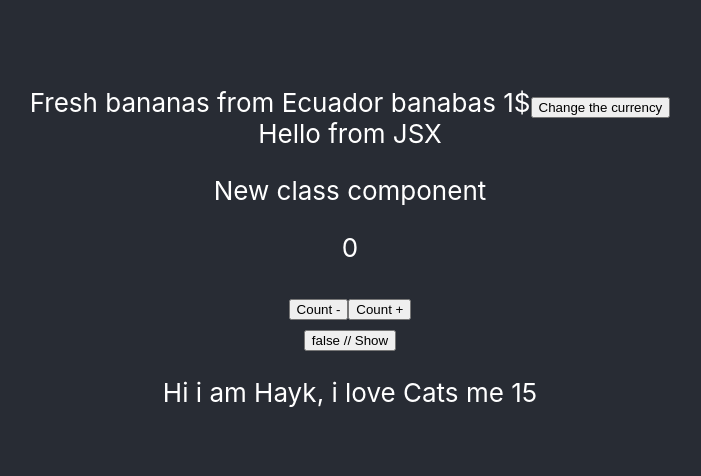
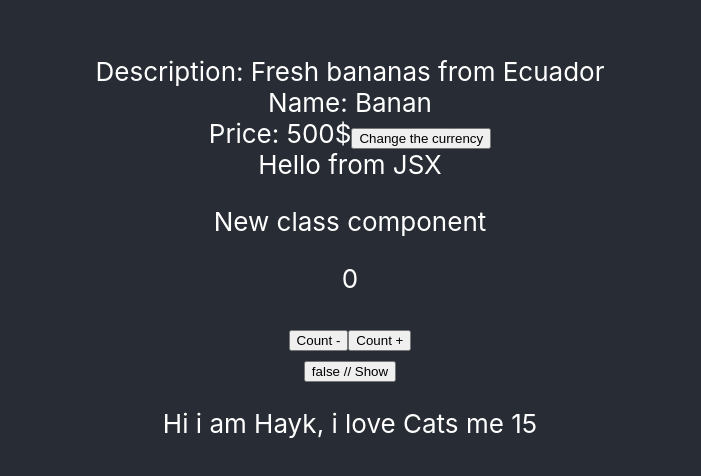
Before and after one commit to TheSlavProd/ToDo, a React (Create React App) app: page / in a window 1280 px wide. Shown: the part 140-616 px from the top of the page, without its empty margins (290-991 px from the left). Built offline with nearby package versions, Linux system fonts and the light colour scheme.

Commit message:
change price

```diff
--- a/src/App.js
+++ b/src/App.js
@@ -9,10 +9,11 @@ function App() {
   return (
     <div className="App">
       <header className="App-header">
-      <Product price="1$" name="banabas" description="Fresh bananas from Ecuador"/>
+      <Product price="500$" name="Banan" description="Fresh bananas from Ecuador"/>
 
 
       <Counter valueDef="New class component"/>
+
       <User name="Hayk" love="Cats" age={15} />
 
       </header>
--- a/src/components/Description.js
+++ b/src/components/Description.js
@@ -10,7 +10,7 @@ class Description extends Component{
     }
     render(){
         return(
-            <span>{this.props.description}</span>
+            <div>Description: {this.props.description}</div>
         )
     }
 
--- a/src/components/NameForHome.js
+++ b/src/components/NameForHome.js
@@ -10,7 +10,7 @@ class NameForHome extends Component{
     }
     render(){
         return(
-            <span> {this.props.nameforhome}</span>
+            <span>Name: {this.props.nameforhome}</span>
         )
     }
 
--- a/src/components/Price.js
+++ b/src/components/Price.js
@@ -1,33 +1,36 @@
-import react, {Component} from "react"
+import react, { Component } from "react";
 
+class Price extends Component {
+  constructor(props) {
+    super(props);
 
+    this.state = {
+      price: props.price,
+    };
+  }
 
-class Price extends Component{
+  priceChange = () => {
+    let { price } = this.state;
+    let realPrice = parseFloat(price);
 
-    constructor (props){
-        super(props)
+    this.setState({
+      price: price.includes("$")
+        ? realPrice * 476.44 + "֏"
+        : realPrice / 476.44 + "$",
+    });
+    //console.log(price)
+  };
 
+  render() {
+    let { price } = this.state;
 
-       this.state = {
-            value: false,
-            dram: props.dram
-
-        }
-    }
-
-
-
-    render(){
-
-        return(
-            <span> {`${this.state.value ? `${this.state.dram}` : `${this.props.price}`}`}
-            <button onClick={()=>{this.setState({value: !this.state.value})}}>{`Change the currency`}</button>
-            </span>
-
-        )
-    }
-
+    return (
+      <div>
+        Price: {price}
+        <button onClick={this.priceChange}>{`Change the currency`}</button>
+      </div>
+    );
+  }
 }
 
-
 export default Price;
--- a/src/components/Product.js
+++ b/src/components/Product.js
@@ -1,24 +1,22 @@
-import react, {Component} from "react"
+import react, { Component } from "react";
 import Description from "./Description";
 import NameForHome from "./NameForHome";
 import Price from "./Price";
 
-class Product extends Component{
-    constructor(props){
-        super(props)
-        console.log(props)
-    }
-    render(){
-        return(
-            <div>
-            <Description description={this.props.description}/>
-            <NameForHome nameforhome={this.props.name}/>
-            <Price price={this.props.price} dram="500֏ "/>
-            </div>
-        )
-    }
+class Product extends Component {
+  constructor(props) {
+    super(props);
+    //console.log(props)
+  }
+  render() {
+    return (
+      <div>
+        <Description description={this.props.description} />
+        <NameForHome nameforhome={this.props.name} />
+        <Price price={this.props.price} />
+      </div>
+    );
+  }
 }
 
-
-
 export default Product;
```
